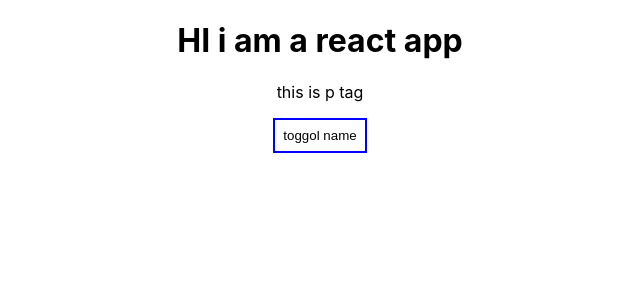
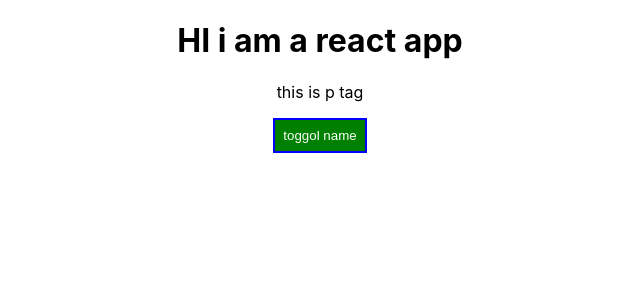
Before and after one commit to shafinr23/re, a React (Create React App) app: page / in a window 1280 px wide. Shown: the top 300 px of the page, without its empty margins (320-960 px from the left). Built offline with nearby package versions, Linux system fonts and the light colour scheme.

Commit message:
setting style dynamically

```diff
--- a/src/App.js
+++ b/src/App.js
@@ -15,6 +15,9 @@
      otherState: 'some other value',
      showPersons: false
    }
+
+
+
 
    deletePersoneHandler = (personIndex)=>{
       //const persons = this.state.persons.slice();
@@ -51,14 +54,20 @@
     const doesShow = this.state.showPersons;
     this.setState({showPersons:!doesShow});
    }
+
+
   render(){
     const style = {
-      backgroundColor:'white',
+      backgroundColor:'green',
+      color:'white',
       font:'inharit',
       border:'2px solid blue',
       padding:'8px',
-      cursor:'pointer'
+      cursor:'pointer',
+
     };
+
+
     let persons = null;
     if(this.state.showPersons){
       persons = (
@@ -74,8 +83,11 @@
               })}
 
             </div>
-      )
+      );
+      style.backgroundColor = 'red';
     }
+
+
     return(
         <div className="App">
             <h1>HI i am a react app</h1>
```
